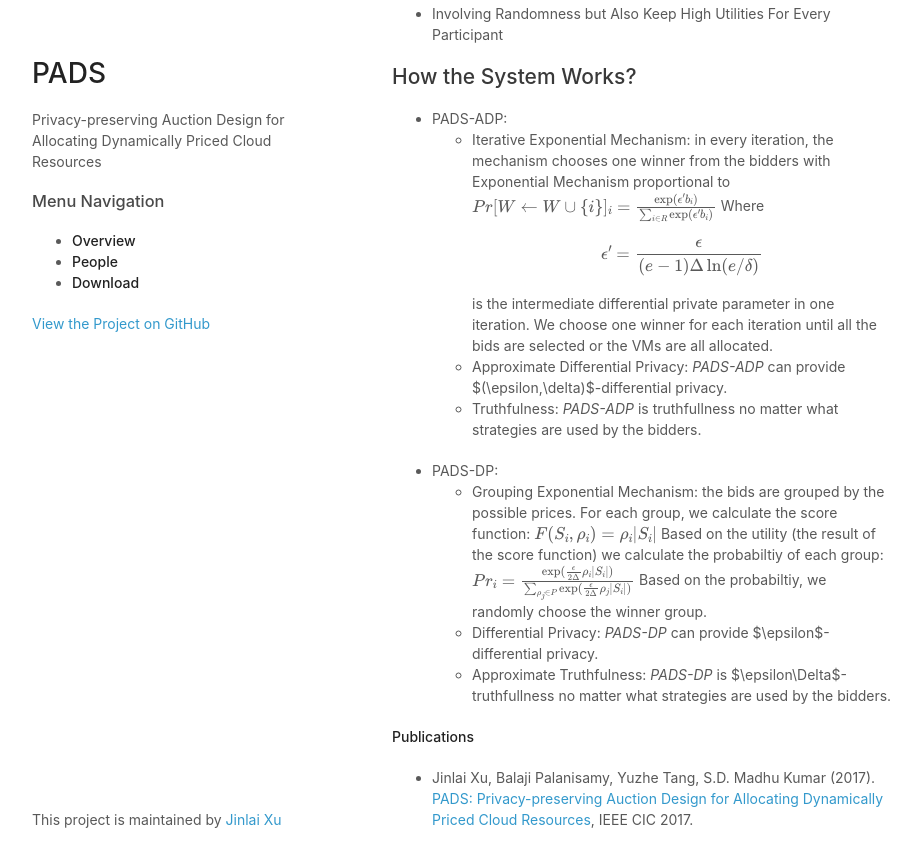
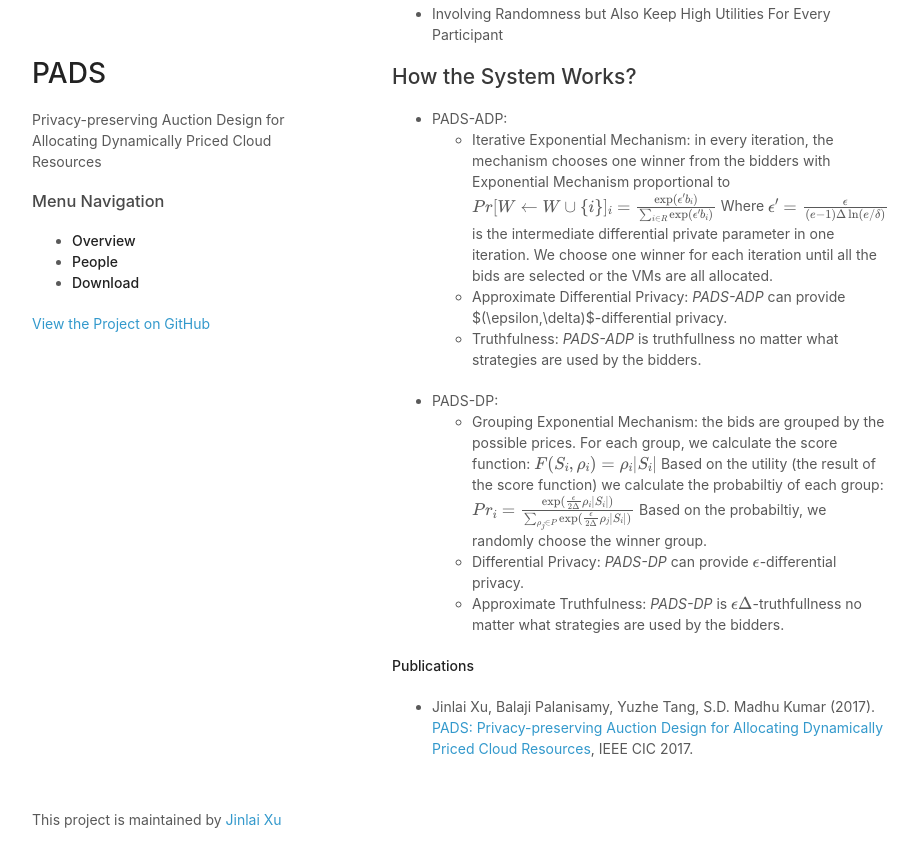
Before and after one commit to bpln/PADS, a Jekyll site: the page built from index.md, in a window 1280 px wide and 900 px high, scrolled down 748 px. Shown: the top 867 px of the window, without its empty margins (178-1099 px from the left). Built offline with Jekyll 4.4.1, drawn with Linux system fonts in a browser that asks for light colours; formulas are drawn with MathJax 3; our own code applies the rules of GitHub Pages for plain Markdown files; after the commit the page ends 1577 px from its top, so only the background shows below that.

Commit message:
update math

```diff
--- a/index.md
+++ b/index.md
@@ -18,19 +18,25 @@ We evaluate *PADS* through extensive simulation experiments that demonstrate tha
 ## How the System Works?
  + PADS-ADP:
    + Iterative Exponential Mechanism: in every iteration, the mechanism chooses one winner from the bidders with Exponential Mechanism proportional to
-   $$\begin{equation} Pr[ W \gets W \cup \{i\} ]_i = \frac{\exp(\epsilon^\prime b_i)}{\sum_{i\in R} \exp(\epsilon^\prime b_i)} \end{equation}$$
-     Where \$$\begin{equation} \epsilon^\prime=\frac{\epsilon}{(e-1)\Delta \ln(e/\delta)} \end{equation}$$ is the intermediate differential private parameter in one iteration.
+   $$
+   \begin{equation} Pr[ W \gets W \cup \{i\} ]_i = \frac{\exp(\epsilon^\prime b_i)}{\sum_{i\in R} \exp(\epsilon^\prime b_i)} \end{equation}
+   $$
+     Where $$\begin{equation} \epsilon^\prime=\frac{\epsilon}{(e-1)\Delta \ln(e/\delta)} \end{equation}$$ is the intermediate differential private parameter in one iteration.
      We choose one winner for each iteration until all the bids are selected or the VMs are all allocated.
    + Approximate Differential Privacy: *PADS-ADP* can provide $(\epsilon,\delta)$-differential privacy.
    + Truthfulness: *PADS-ADP* is truthfullness no matter what strategies are used by the bidders.
  + PADS-DP:
    + Grouping Exponential Mechanism: the bids are grouped by the possible prices. For each group, we calculate the score function:
-   $$F(S_i, \rho_i) = \rho_i |S_i|$$
+   $$
+   F(S_i, \rho_i) = \rho_i |S_i|
+   $$
      Based on the utility (the result of the score function) we calculate the probabiltiy of each group:
-   $$ Pr_i = \frac{\exp(\frac{\epsilon}{2\Delta} \rho_i |S_i|)}{\sum_{\rho_j\in P} \exp(\frac{\epsilon}{2\Delta} \rho_j |S_i|)} $$
+   $$
+   Pr_i = \frac{\exp(\frac{\epsilon}{2\Delta} \rho_i |S_i|)}{\sum_{\rho_j\in P} \exp(\frac{\epsilon}{2\Delta} \rho_j |S_i|)}
+   $$
      Based on the probabiltiy, we randomly choose the winner group.
-   + Differential Privacy: *PADS-DP* can provide $\epsilon$-differential privacy.
-   + Approximate Truthfulness: *PADS-DP* is $\epsilon\Delta$-truthfullness no matter what strategies are used by the bidders.
+   + Differential Privacy: *PADS-DP* can provide $$\epsilon$$-differential privacy.
+   + Approximate Truthfulness: *PADS-DP* is $$\epsilon\Delta$$-truthfullness no matter what strategies are used by the bidders.
 
 **Publications**
 
```
